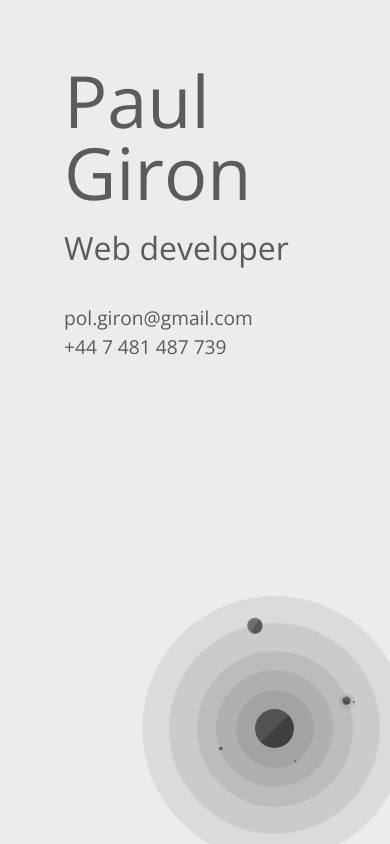
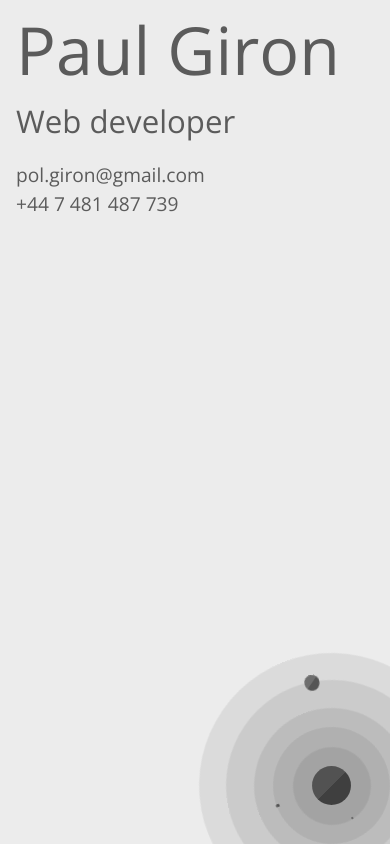
Before and after one commit to polgiron/paulgiron, a PHP site: page / in a window 390 px wide. Run offline with PHP 8.4, Linux system fonts and the light colour scheme.

Commit message:
Responsive

```diff
--- a/static/scss/base/_space.scss
+++ b/static/scss/base/_space.scss
@@ -84,6 +84,11 @@ $orbit-border-color: rgba(0, 0, 0, 0);
   background: linear-gradient(135deg, rgba(118,118,118,1) 0%,rgba(118,118,118,1) 50%,rgba(91,91,91,1) 51%,rgba(91,91,91,1) 100%);
 
   animation: fade-in .3s ease-out .6s both;
+
+  @media (max-width: $screen-xs-max) {
+    right: 10vmin;
+    bottom: 10vmin;
+  }
 }
 
 #mercury {
--- a/static/scss/main.scss
+++ b/static/scss/main.scss
@@ -23,12 +23,14 @@ body {
 .main-wrapper {
   height: 100%;
   padding: 4rem;
-}
 
-.title-wrapper {
-  position: absolute;
-  top: 4rem;
-  left: 4rem;
+  @media (max-width: $screen-sm-max) {
+    padding: 2rem;
+  }
+
+  @media (max-width: $screen-xs-max) {
+    padding: 1rem;
+  }
 }
 
 h1 {
@@ -37,9 +39,9 @@ h1 {
   line-height: 1;
   animation: fade-in-2 .3s ease-out .2s both;
 
-  // @media @mobile{
-  //   font-size: 3.5rem;
-  // }
+  @media (max-width: $screen-xs-max) {
+    font-size: 17vmin;
+  }
 }
 
 h2 {
@@ -48,10 +50,9 @@ h2 {
   margin-top: 1rem;
   animation: fade-in-2 .3s ease-out .3s both;
 
-  // @media @mobile{
-  //   // font-size: 7vw;
-  //   font-size: 1.5rem;
-  // }
+  @media (max-width: $screen-xs-max) {
+    font-size: 8vmin;
+  }
 }
 
 .contact-wrapper {
@@ -59,10 +60,9 @@ h2 {
   line-height: 1.5;
   animation: fade-in-2 .3s ease-out .4s both;
 
-  // @media @mobile{
-  //   font-size: 6vw;
-  //   font-size: 1.3rem;
-  // }
+  @media (max-width: $screen-xs-max) {
+    margin-top: 1rem;
+  }
 
   a {
     font-size: 1.2rem;
```
Also changed, not shown: static/css/main.min.css.
